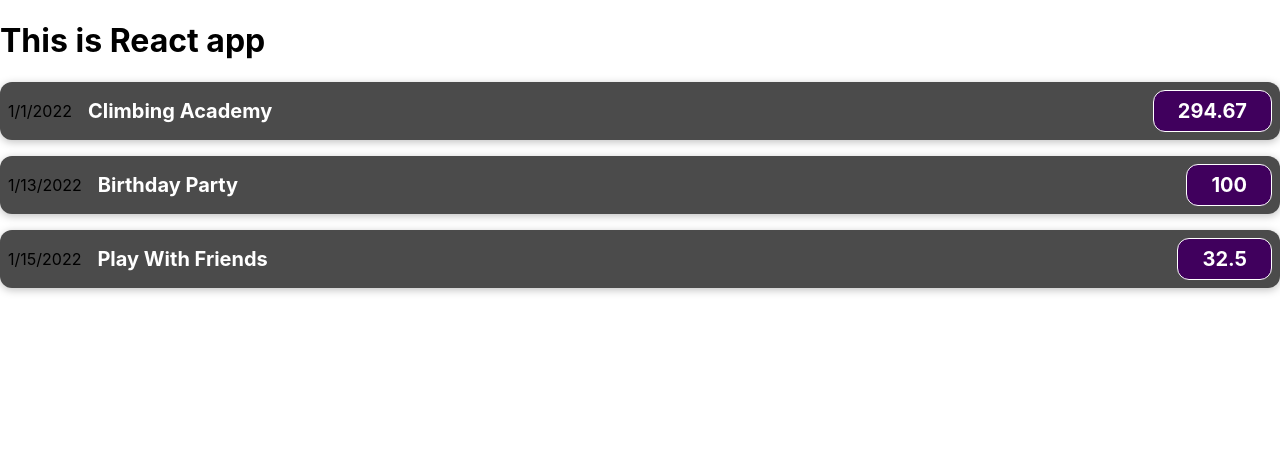
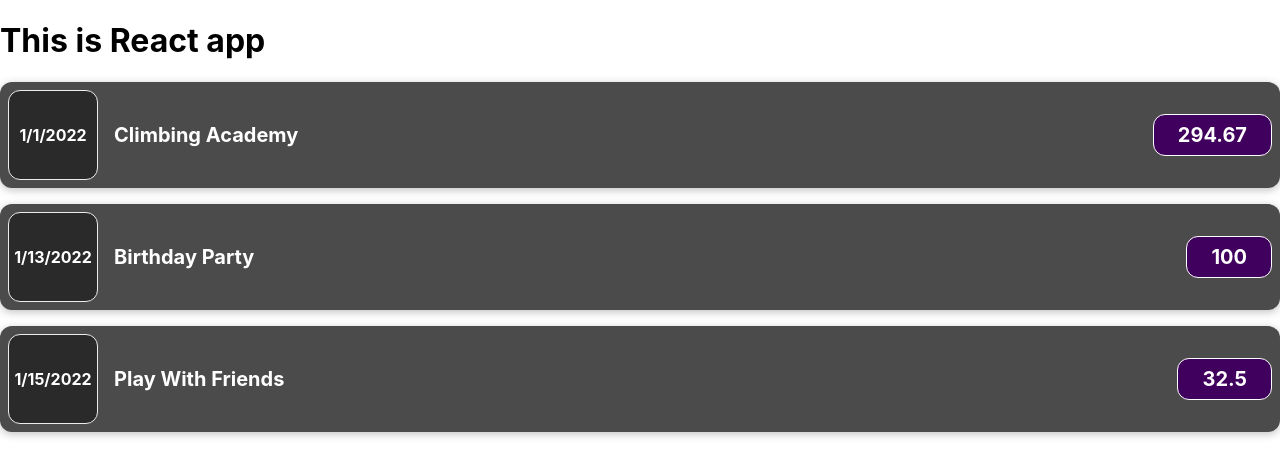
Before and after one commit to gouz7514/react-complete, a React (Create React App) app: page / in a window 1280 px wide. Shown: the top 476 px of the page. Built offline with nearby package versions, Linux system fonts and the light colour scheme.

Commit message:
Update : 컴포넌트 잘게 쪼개기

```diff
--- /dev/null
+++ b/src/components/ExpenseDate.js
@@ -0,0 +1,17 @@
+import '../style/ExpenseDate.css'
+
+function ExpenseDate(props) {
+  const year = props.date.split('.')[0]
+  const month = props.date.split('.')[1]
+  const day = props.date.split('.')[2]
+
+  return (
+    <div className='expense-date'>
+      <div className='expense-date__year'>{ year }</div>
+      <div className='expense-date__month'>{ month }</div>
+      <div className='expense-date__day'>{ day }</div>
+    </div>
+  )
+}
+
+export default ExpenseDate
--- a/src/components/ExpenseItem.js
+++ b/src/components/ExpenseItem.js
@@ -1,18 +1,10 @@
-import './ExpenseItem.css'
+import '../style/ExpenseItem.css'
+import ExpenseDate from './ExpenseDate'
 
 function ExpenseItem(props) {
-  console.log(props.date)
-  const year = props.date.split('.')[0]
-  const month = props.date.split('.')[1]
-  const day = props.date.split('.')[2]
-
   return (
     <div className='expense-item'>
-      <div>
-        <div>{ year }</div>
-        <div>{ month }</div>
-        <div>{ day }</div>
-      </div>
+      <ExpenseDate  date={ props.date }/>
       <div className='expense-item__description'>
         <h2>
           { props.title }
--- /dev/null
+++ b/src/style/ExpenseDate.css
@@ -0,0 +1,19 @@
+.expense-date {
+  display: flex;
+  flex-direction: column;
+  width: 5.5rem;
+  height: 5.5rem;
+  border: 1px solid #ececec;
+  background-color: #2a2a2a;
+  color: white;
+  border-radius: 12px;
+  font-weight: bold;
+  align-items: center;
+  justify-content: center;
+}
+
+.expense-date__month,
+.expense-date__day,
+.expense-date__year {
+  font-size: 1rem;
+}
```
Also changed, not shown: src/style/ExpenseItem.css (renamed from src/components/ExpenseItem.css).
